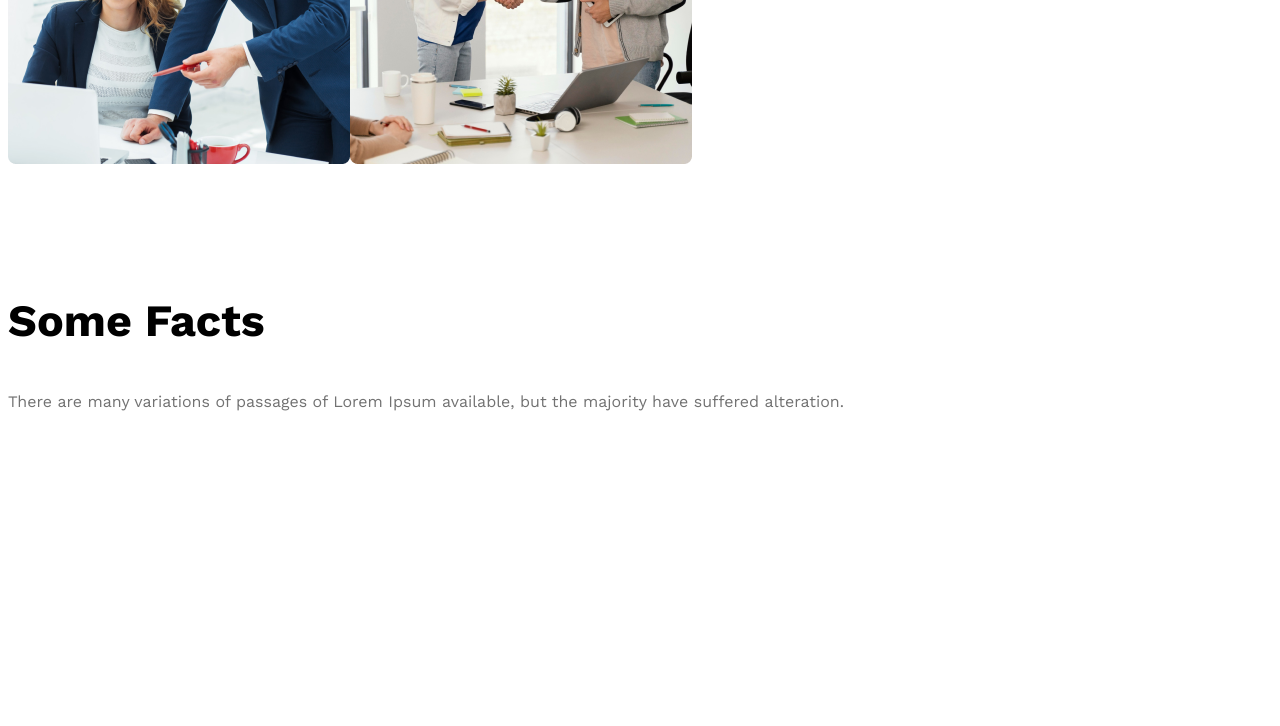
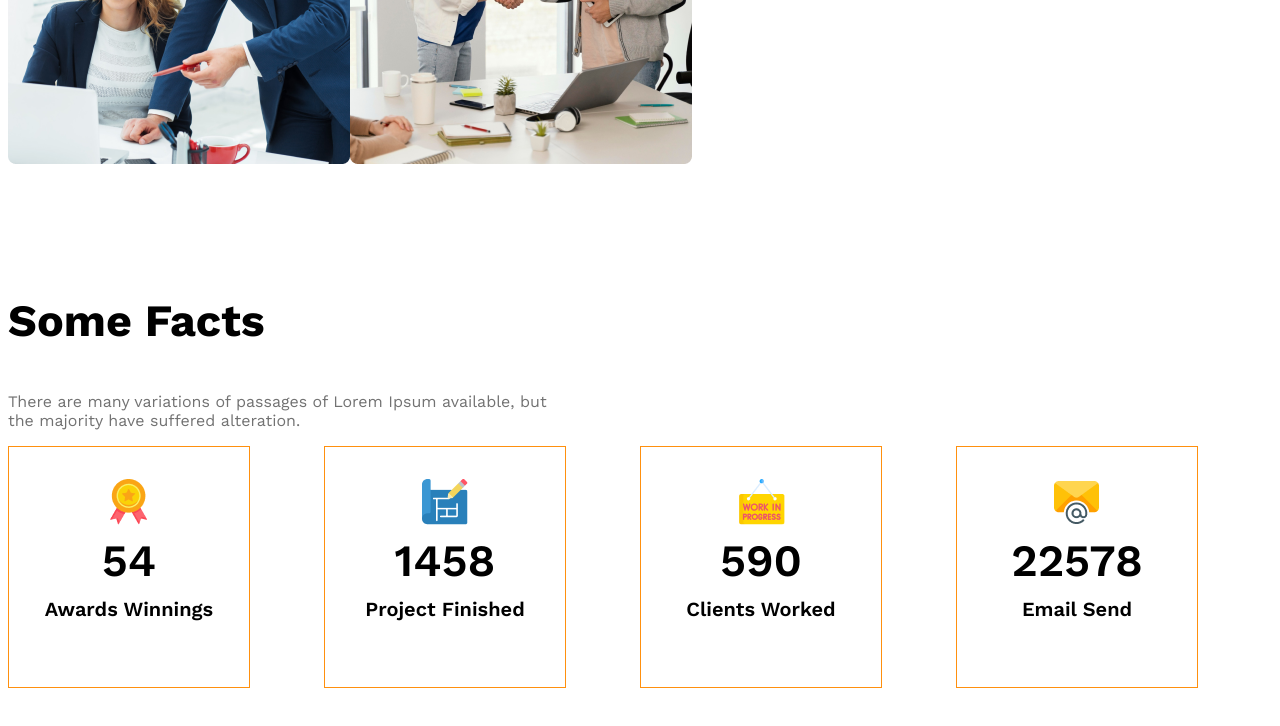
Before and after one commit to marufsid/g3-architects-website, a plain HTML site: page index.html in a window 1280 px wide. Shown: the part 1834-2560 px from the top of the page. Before the commit the page ends 2534 px from the top, so only its background shows below. Drawn offline with nearby package versions, Linux system fonts and the light colour scheme.

Commit message:
added facts

```diff
--- a/index.html
+++ b/index.html
@@ -48,28 +48,36 @@
         <!-- features will enjoy -->
          <section>
             <h3 class="section-title">Some Facts</h3>
-            <p class="text-light-grey">There are many variations of passages of Lorem Ipsum available, but the majority have suffered alteration.</p>
+            <p class="fact-description text-light-grey">There are many variations of passages of Lorem Ipsum available, but the majority have suffered alteration.</p>
             <div class="facts-container">
-                <!-- .fact*4>img.fact-icon+h4.fact-number+h5.fact-name -->
-                <div class="fact">
-                    <img src="" alt="" class="fact-icon">
-                    <h4 class="fact-number"></h4>
-                    <h5 class="fact-name"></h5>
+                <!-- .fact-card*4>img.fact-icon+h4.fact-number+h5.fact-name -->
+                <div  class="fact-card display-flex">
+                    <div>
+                        <img src="images/icons/ribon.png" alt="" class="fact-icon">
+                        <h4 class="fact-number">54</h4>
+                        <h5 class="fact-name">Awards Winnings</h5>
+                    </div>
                 </div>
-                <div class="fact">
-                    <img src="" alt="" class="fact-icon">
-                    <h4 class="fact-number"></h4>
-                    <h5 class="fact-name"></h5>
+                <div class="fact-card display-flex">
+                    <div>
+                        <img src="images/icons/projects.png" alt="" class="fact-icon">
+                    <h4 class="fact-number">1458</h4>
+                    <h5 class="fact-name">Project Finished</h5>
+                    </div>
                 </div>
-                <div class="fact">
-                    <img src="" alt="" class="fact-icon">
-                    <h4 class="fact-number"></h4>
-                    <h5 class="fact-name"></h5>
+                <div class="fact-card display-flex">
+                    <div>
+                        <img src="images/icons/customers.png" alt="" class="fact-icon">
+                    <h4 class="fact-number">590</h4>
+                    <h5 class="fact-name">Clients Worked</h5>
+                    </div>
                 </div>
-                <div class="fact">
-                    <img src="" alt="" class="fact-icon">
-                    <h4 class="fact-number"></h4>
-                    <h5 class="fact-name"></h5>
+                <div class="fact-card display-flex">
+                    <div>
+                        <img src="images/icons/email.png" alt="" class="fact-icon">
+                    <h4 class="fact-number">22578</h4>
+                    <h5 class="fact-name">Email Send</h5>
+                    </div>
                 </div>
             </div>
          </section>
--- a/styles/architects.css
+++ b/styles/architects.css
@@ -112,6 +112,40 @@ main > section {
 #quick-list{
   font-weight: 500;
 }
+
+/* some fact related styles */
+.facts-container{
+  display: grid;
+  grid-template-columns: repeat(4, 1fr);
+  border-radius: 8px;
+}
+
+.fact-card {
+  border: 1px solid #FF900E;
+  width: 240px;
+  height: 240px;
+  align-items: center;
+  text-align: center;
+  justify-content: center;
+}
+
+.fact-number {
+  font-size: 2.8rem;
+  font-weight: 600;
+  margin-top: 5px;
+  margin-bottom: 10px;
+}
+
+.fact-name {
+  font-size: 1.25rem;
+  font-weight: 600;
+  margin-top: 10px;
+}
+
+.fact-description{
+  max-width: 540px;
+}
+
 /* responsive media query */
 @media screen and (max-width:576px) {
   .navbar,
```
